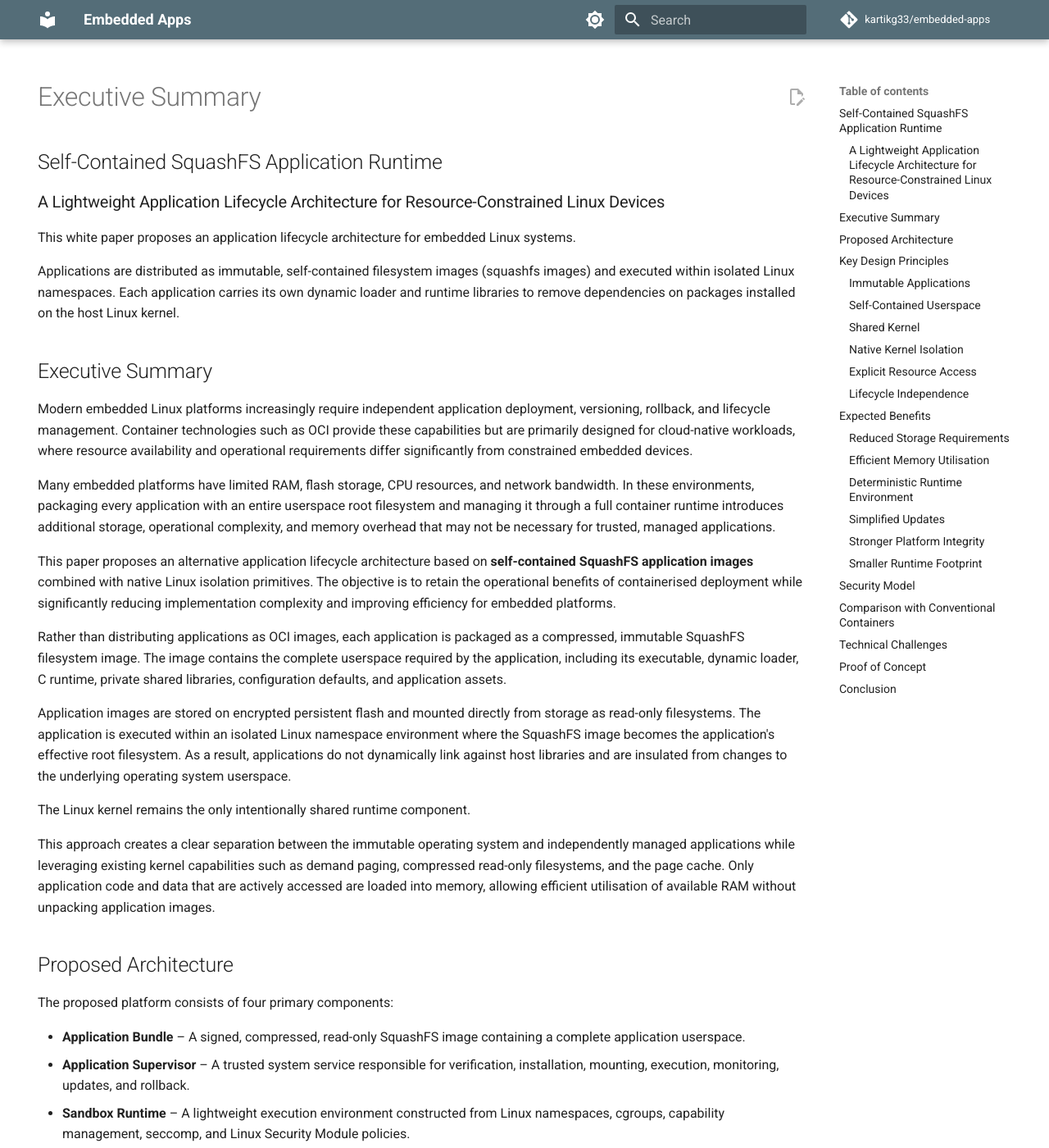
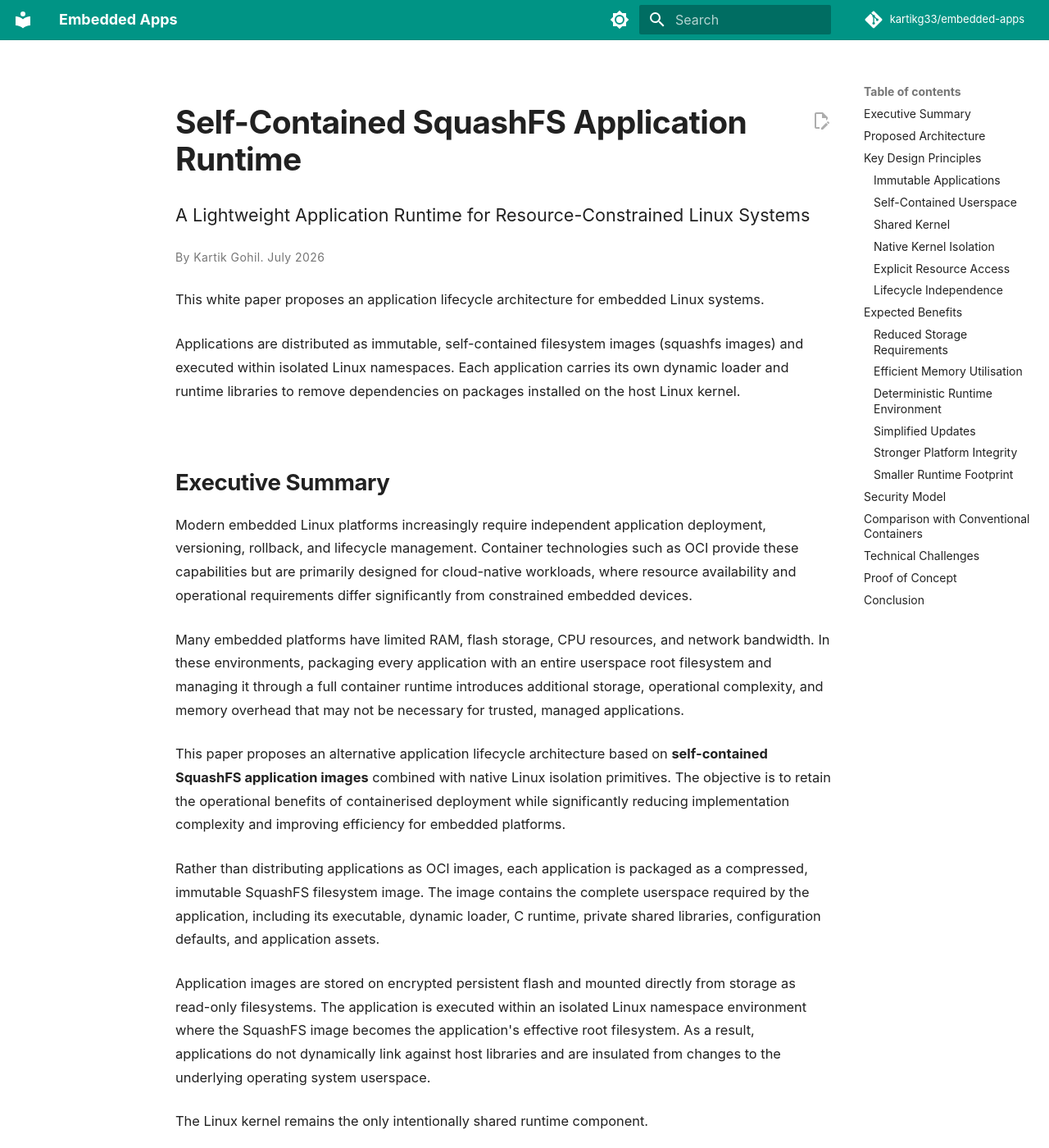
Before and after one commit to kartikg33/embedded-apps, an MkDocs documentation site: the page built from docs/index.md, in a window 1280 px wide and 1400 px high. Shown: the whole window at 82% size. Built offline with MkDocs 1.6.1 and Material for MkDocs 9.7.7, drawn with Linux system fonts in a browser that asks for light colours; some web fonts are replaced; comment, search, counter and statistics services are not loaded.

Commit message:
updated styling so it's easier to read

```diff
--- a/docs/index.md
+++ b/docs/index.md
@@ -3,11 +3,15 @@ hide:
   - navigation
 ---
 
-# Executive Summary
+# Self-Contained SquashFS Application Runtime
 
-## Self-Contained SquashFS Application Runtime
+<p class="document-subtitle">
+A Lightweight Application Runtime for Resource-Constrained Linux Systems
+</p>
 
-### A Lightweight Application Lifecycle Architecture for Resource-Constrained Linux Devices
+<p class="document-meta">
+By Kartik Gohil. July 2026
+</p>
 
 This white paper proposes an application lifecycle architecture for embedded Linux
 systems.
--- /dev/null
+++ b/docs/stylesheets/extra.css
@@ -0,0 +1,142 @@
+/* Give the paper a comfortable reading width. */
+.md-grid {
+  max-width: 78rem;
+}
+
+/* Narrow the main prose column when the left navigation is hidden. */
+.md-content__inner {
+  max-width: 40rem;
+  margin-inline: auto;
+  padding-top: 2rem;
+  padding-bottom: 5rem;
+}
+
+/* Improve long-form reading comfort. */
+.md-typeset {
+  font-size: 0.82rem;
+  line-height: 1.75;
+}
+
+/* Keep headings clean and distinct from the body text. */
+.md-typeset h1,
+.md-typeset h2,
+.md-typeset h3,
+.md-typeset h4 {
+  font-weight: 650;
+  line-height: 1.25;
+  letter-spacing: -0.015em;
+}
+
+/* Stronger title treatment. */
+.md-typeset h1 {
+  margin-bottom: 1.5rem;
+  font-size: 1.95rem;
+  line-height: 1.15;
+  color: var(--md-default-fg-color);
+}
+
+/* Add breathing room between major sections. */
+.md-typeset h2 {
+  margin-top: 3.5rem;
+  margin-bottom: 1rem;
+  padding-top: 0.5rem;
+  font-size: 1.38rem;
+}
+
+/* Keep subsections clearly grouped. */
+.md-typeset h3 {
+  margin-top: 2.3rem;
+  margin-bottom: 0.7rem;
+  font-size: 1.12rem;
+}
+
+/* More natural paragraph rhythm. */
+.md-typeset p {
+  margin-top: 0;
+  margin-bottom: 1.25rem;
+}
+
+/* Make lists less cramped. */
+.md-typeset ul,
+.md-typeset ol {
+  margin-top: 0.75rem;
+  margin-bottom: 1.5rem;
+}
+
+.md-typeset li {
+  margin-bottom: 0.4rem;
+}
+
+/* Improve blockquote presentation. */
+.md-typeset blockquote {
+  margin: 1.75rem 0;
+  padding: 0.4rem 1.25rem;
+  font-size: 1.02em;
+}
+
+/* Make code blocks easier to scan. */
+.md-typeset pre {
+  margin-top: 1.5rem;
+  margin-bottom: 1.75rem;
+  border-radius: 0.45rem;
+}
+
+/* Improve table spacing. */
+.md-typeset table:not([class]) {
+  font-size: 0.76rem;
+}
+
+.md-typeset table:not([class]) th,
+.md-typeset table:not([class]) td {
+  padding: 0.75rem 0.9rem;
+  vertical-align: top;
+}
+
+/* Keep the right-side table of contents subtle. */
+.md-sidebar--secondary {
+  font-size: 0.66rem;
+}
+
+/* Reduce visual clutter in the header. */
+.md-header {
+  box-shadow: none;
+  border-bottom: 1px solid var(--md-default-fg-color--lightest);
+}
+
+/* Better spacing on smaller screens. */
+@media screen and (max-width: 76.1875em) {
+  .md-content__inner {
+    padding-inline: 1.2rem;
+  }
+}
+
+@media screen and (max-width: 44.984375em) {
+  .md-typeset {
+    font-size: 0.78rem;
+    line-height: 1.65;
+  }
+
+  .md-typeset h1 {
+    font-size: 1.62rem;
+  }
+
+  .md-typeset h2 {
+    margin-top: 2.8rem;
+    font-size: 1.2rem;
+  }
+}
+
+.document-subtitle {
+  max-width: 40rem;
+  margin-top: -0.75rem;
+  margin-bottom: 0.75rem;
+  font-size: 1.08rem;
+  line-height: 1.4;
+}
+
+.document-meta {
+  margin-bottom: 2.5rem;
+  font-size: 0.7rem;
+  letter-spacing: 0.03em;
+  color: var(--md-default-fg-color--light);
+}
--- a/mkdocs.yml
+++ b/mkdocs.yml
@@ -10,6 +10,10 @@ repo_name: kartikg33/embedded-apps
 theme:
   name: material
 
+  font:
+    text: Source Sans 4
+    code: JetBrains Mono
+
   features:
     - content.code.copy
     - content.action.edit
@@ -20,19 +24,22 @@ theme:
   palette:
     - media: "(prefers-color-scheme: light)"
       scheme: default
-      primary: blue grey
-      accent: blue grey
+      primary: teal
+      accent: teal
       toggle:
         icon: material/brightness-7
         name: Switch to dark mode
 
     - media: "(prefers-color-scheme: dark)"
       scheme: slate
-      primary: blue grey
-      accent: blue grey
+      primary: cyan
+      accent: cyan
       toggle:
         icon: material/brightness-4
         name: Switch to light mode
+
+extra_css:
+  - stylesheets/extra.css
 
 nav:
   - Home: index.md
```
